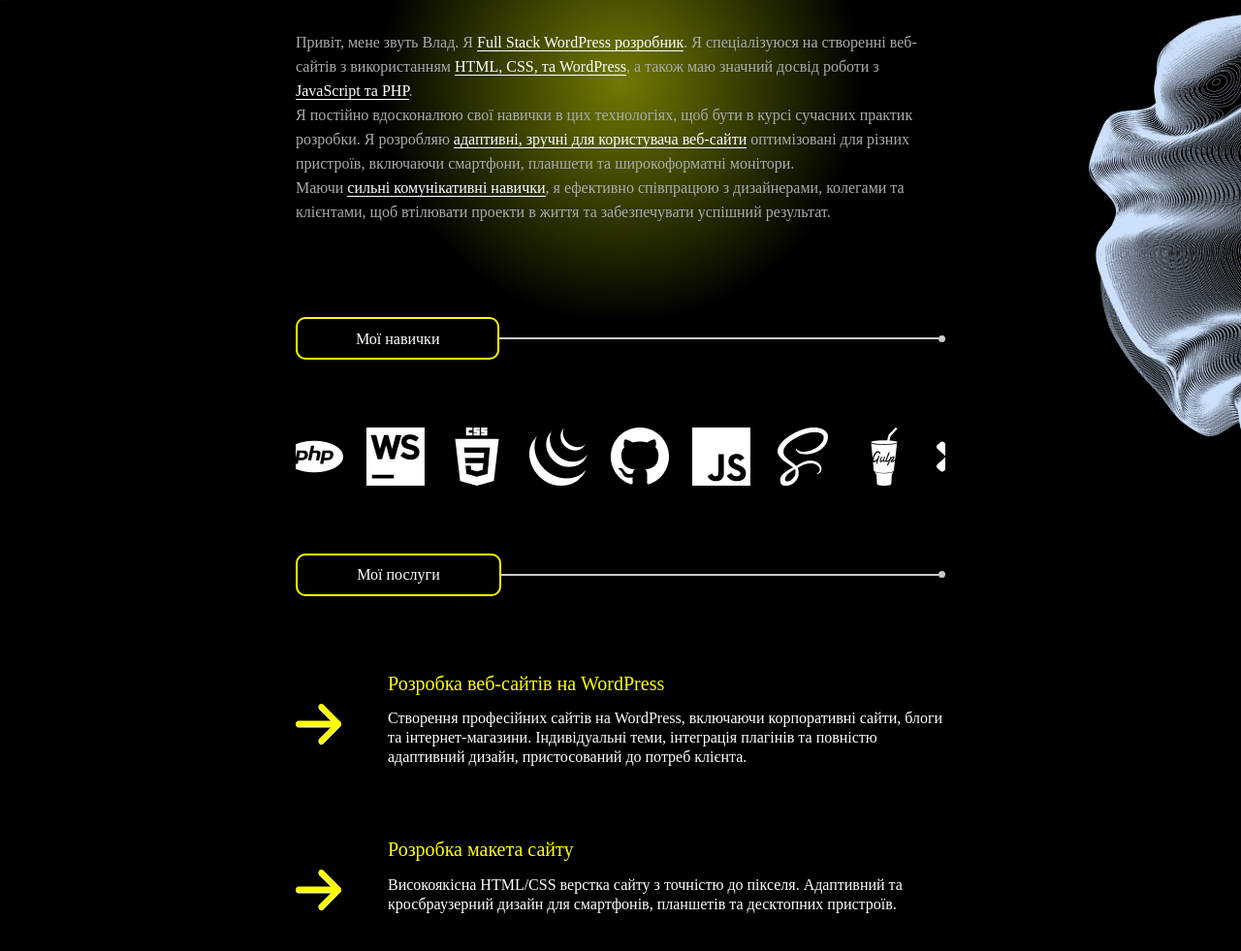
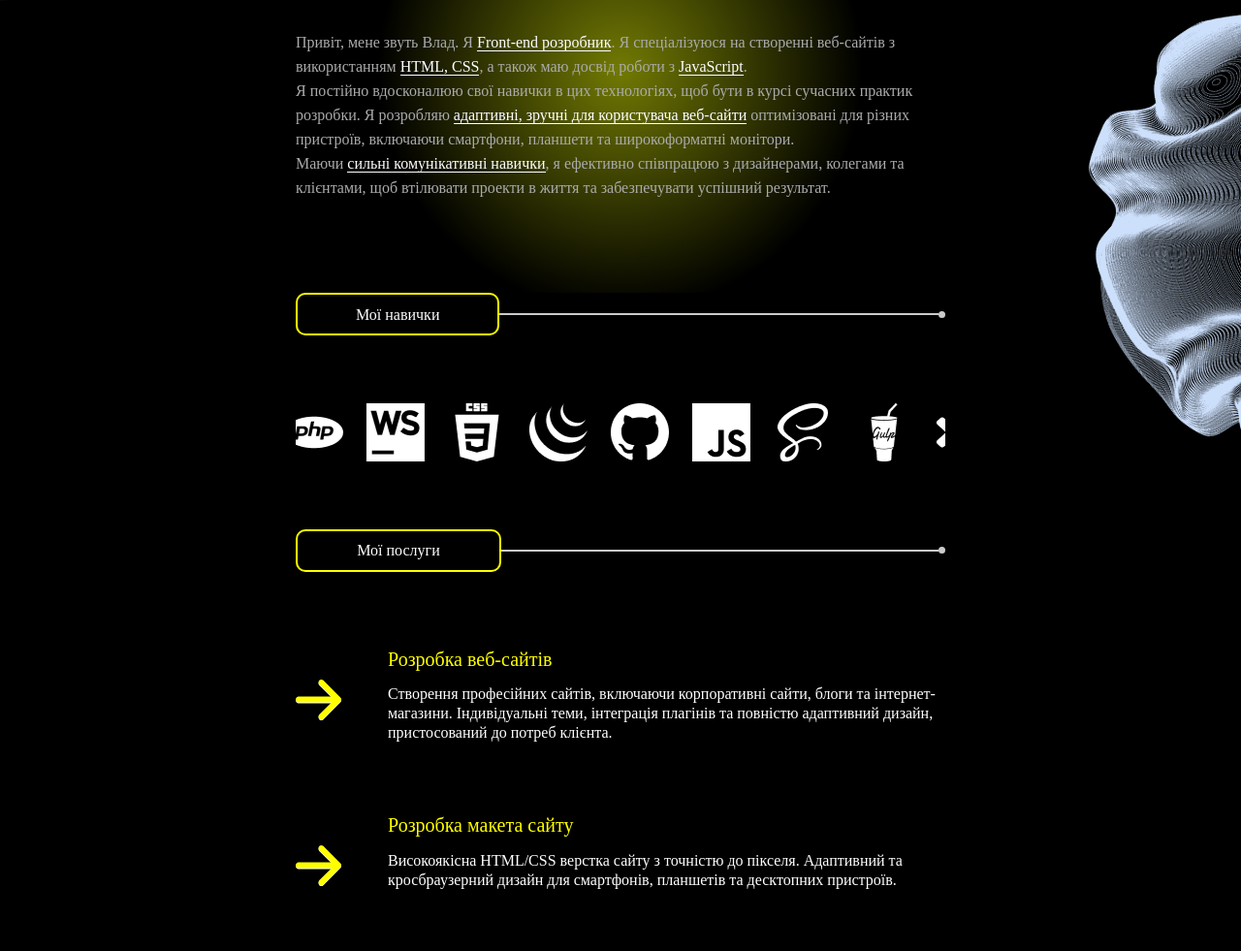
Before and after one commit to Vladess29/Portfolio, a plain HTML site: page UApage.html in a window 1280 px wide. Shown: the part 389-1370 px from the top of the page at 97% size. Drawn offline with nearby package versions, Linux system fonts and the light colour scheme.

Commit message:
text changes

```diff
--- a/UApage.html
+++ b/UApage.html
@@ -37,7 +37,7 @@
           I develop <span>adaptive sites for various devices</span>: smartphones, tablets, large-format monitors. <br>
           I have <span>good communications skills</span>, so I quickly find understanding with a designer, colleague or client.</p> -->
 
-          <p class="main-banner__text"> Привіт, мене звуть Влад. Я <span>Full Stack WordPress розробник</span>. Я спеціалізуюся на створенні веб-сайтів з використанням <span>HTML, CSS, та WordPress</span>, а також маю значний досвід роботи з <span>JavaScript та PHP</span>. <br> Я постійно вдосконалюю свої навички в цих технологіях, щоб бути в курсі сучасних практик розробки.
+          <p class="main-banner__text"> Привіт, мене звуть Влад. Я <span>Front-end розробник</span>. Я спеціалізуюся на створенні веб-сайтів з використанням <span>HTML, CSS</span>, а також маю досвід роботи з <span>JavaScript</span>. <br> Я постійно вдосконалюю свої навички в цих технологіях, щоб бути в курсі сучасних практик розробки.
 
             Я розробляю <span>адаптивні, зручні для користувача веб-сайти</span> оптимізовані для різних пристроїв, включаючи смартфони, планшети та широкоформатні монітори. <br>
 
@@ -120,8 +120,8 @@
           </div>
           <div class="projects-item__right">
           <div class="projects-item__main">
-            <h2>Розробка веб-сайтів на WordPress</h2>
-            <p>Створення професійних сайтів на WordPress, включаючи корпоративні сайти, блоги та інтернет-магазини. Індивідуальні теми, інтеграція плагінів та повністю адаптивний дизайн, пристосований до потреб клієнта.</p>
+            <h2>Розробка веб-сайтів</h2>
+            <p>Створення професійних сайтів, включаючи корпоративні сайти, блоги та інтернет-магазини. Індивідуальні теми, інтеграція плагінів та повністю адаптивний дизайн, пристосований до потреб клієнта.</p>
           </div>
           <!-- <div class="projects-item__date">
             <p>26/08/2022</p>
```
Also changed, not shown: index.html (+2 -2 lines).
